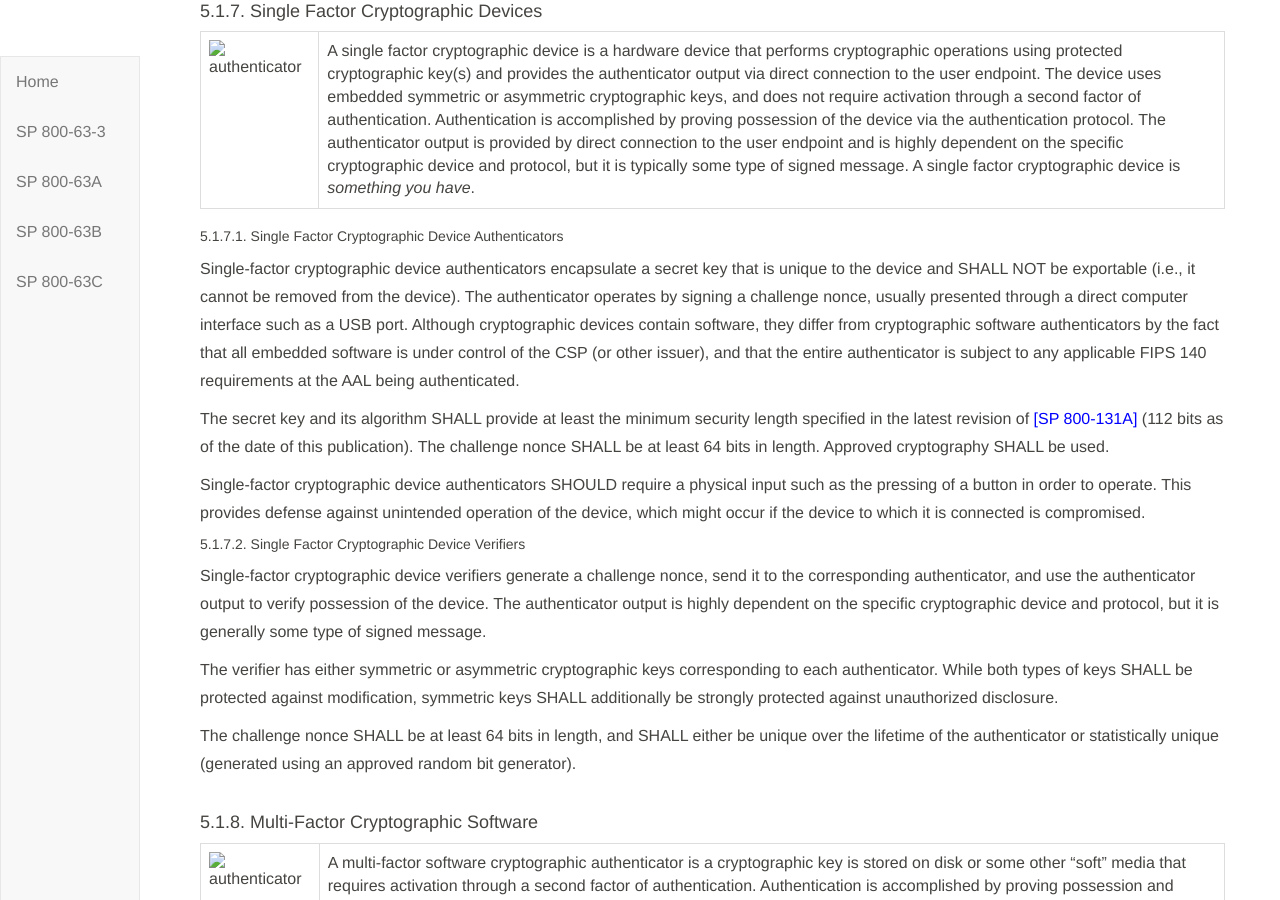
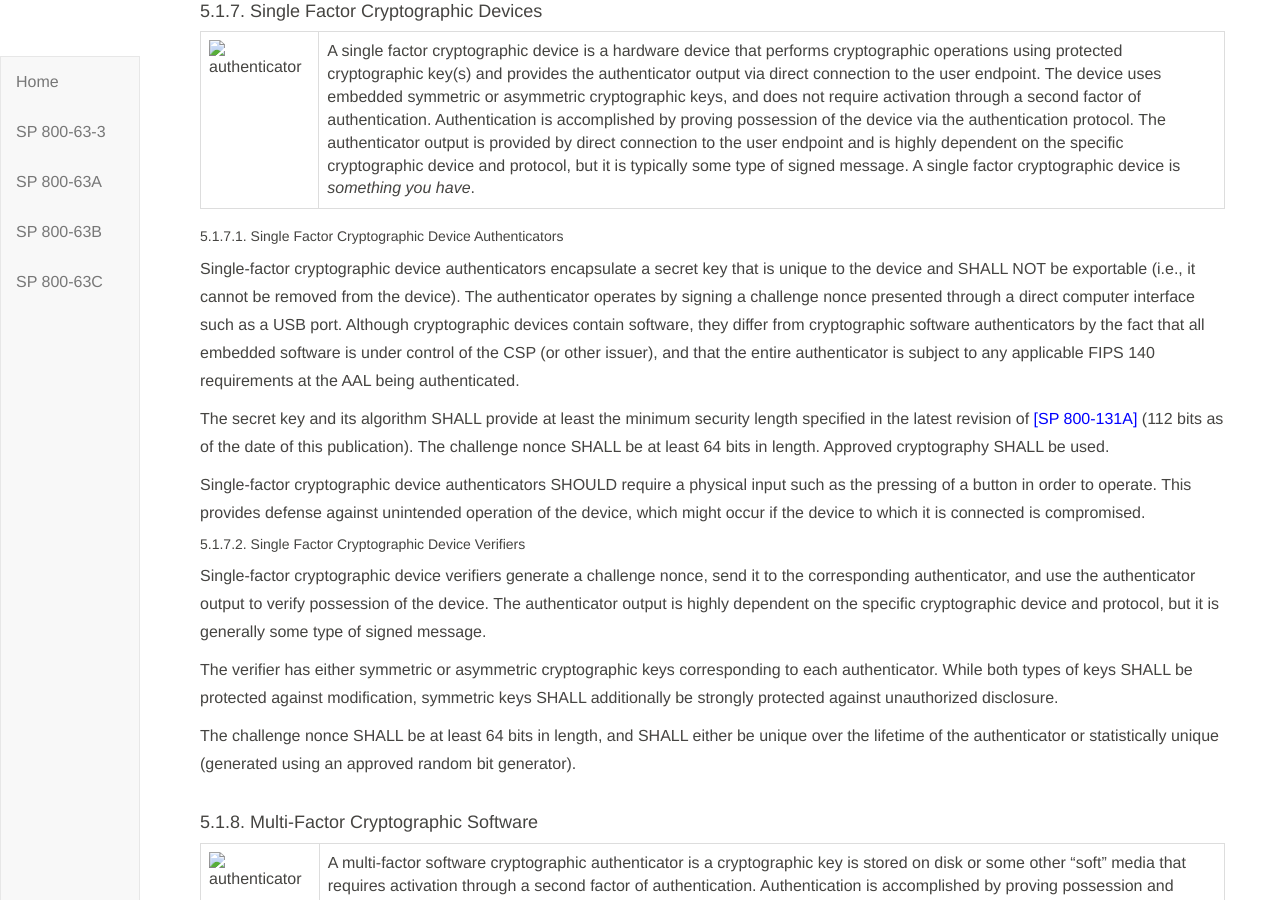
Before and after one commit to usnistgov/800-63-3, a Jekyll site: the page built from sp800-63b/sec5_authenticators.md, in a window 1280 px wide and 900 px high, scrolled down 7347 px. Built offline with Jekyll 4.4.1, drawn with Linux system fonts in a browser that asks for light colours; our own code applies the rules of GitHub Pages for plain Markdown files; some of the changed text lies outside the part shown.

Commit message:
Make direct connection of crypto devices mandatory

```diff
--- a/sp800-63b/sec5_authenticators.md
+++ b/sp800-63b/sec5_authenticators.md
@@ -236,7 +236,7 @@
 
 ##### 5.1.7.1. Single Factor Cryptographic Device Authenticators
 
-Single-factor cryptographic device authenticators encapsulate a secret key that is unique to the device and SHALL NOT be exportable (i.e., it cannot be removed from the device). The authenticator operates by signing a challenge nonce, usually presented through a direct computer interface such as a USB port. Although cryptographic devices contain software, they differ from cryptographic software authenticators by the fact that all embedded software is under control of the CSP (or other issuer), and that the entire authenticator is subject to any applicable FIPS 140 requirements at the AAL being authenticated.
+Single-factor cryptographic device authenticators encapsulate a secret key that is unique to the device and SHALL NOT be exportable (i.e., it cannot be removed from the device). The authenticator operates by signing a challenge nonce presented through a direct computer interface such as a USB port. Although cryptographic devices contain software, they differ from cryptographic software authenticators by the fact that all embedded software is under control of the CSP (or other issuer), and that the entire authenticator is subject to any applicable FIPS 140 requirements at the AAL being authenticated.
 
 The secret key and its algorithm SHALL provide at least the minimum security length specified in the latest revision of [[SP 800-131A]](#SP800-131A) (112 bits as of the date of this publication). The challenge nonce SHALL be at least 64 bits in length. Approved cryptography SHALL be used.
 
```
Also changed, not shown: other parts of sp800-63b/sec5_authenticators.md (+1 -1 lines).
